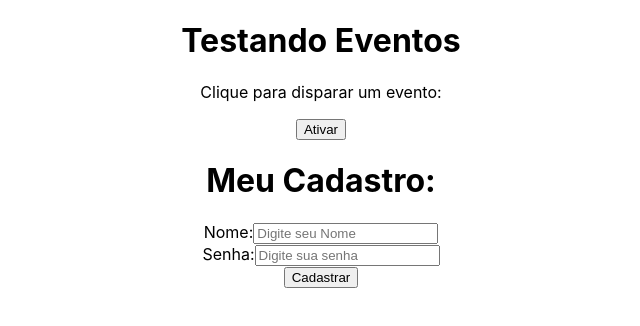
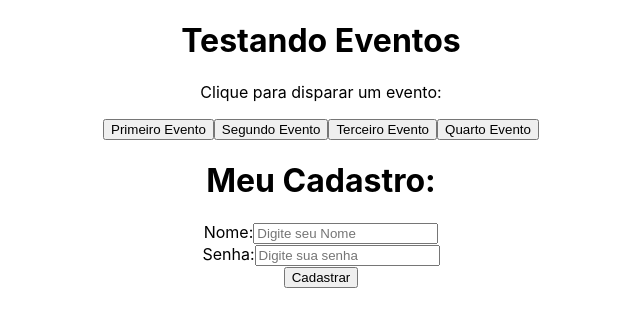
Before and after one commit to Guilsoares/Aulas_Rect, a React (Create React App) app in the folder meu-primeiro-projeto/: page / in a window 1280 px wide. Shown: the top 326 px of the page, without its empty margins (319-959 px from the left). Built offline with nearby package versions, Linux system fonts and the light colour scheme.

Commit message:
Metodos por Props

```diff
--- a/meu-primeiro-projeto/src/components/Eventos.js
+++ b/meu-primeiro-projeto/src/components/Eventos.js
@@ -1,14 +1,33 @@
+import NovoEvento from "./Events/NovoEvento";
+
 function Eventos(){
 
     function meuEvento(e){
         e.preventDefault()
-        console.log('Enviado!')
+        console.log('Meu primeiro evento')
+    }
+
+    function segundoEvento(e){
+        e.preventDefault()
+        console.log('Segundo Evento')
+    }
+
+    function terceiroEvento(e){
+        e.preventDefault()
+        console.log('Terceiro Evento')
+    }
+
+    function quertoEvento(){
+        console.log('Quarto Evento')
     }
 
     return (
         <div>
             <p>Clique para disparar um evento:</p>
-            <button onClick={meuEvento}  >Ativar</button>
+            <NovoEvento event={meuEvento} text='Primeiro Evento' />
+            <NovoEvento event={segundoEvento} text='Segundo Evento '/>
+            <NovoEvento event={terceiroEvento} text='Terceiro Evento' />
+            <NovoEvento event={quertoEvento} text='Quarto Evento' />
         </div>
     )
 }
--- /dev/null
+++ b/meu-primeiro-projeto/src/components/Events/NovoEvento.js
@@ -0,0 +1,5 @@
+function NovoEvento(props){
+    return <button onClick={props.event}>{props.text}</button>
+}
+
+export default NovoEvento;
```
